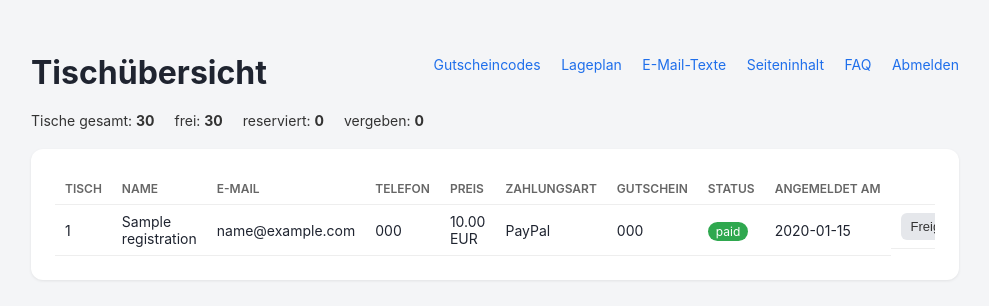
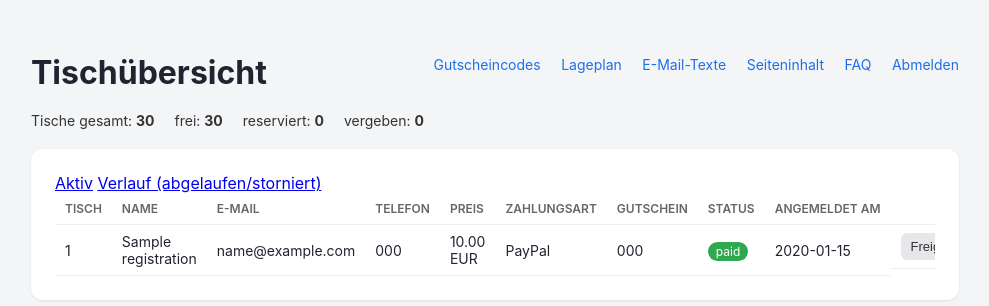
Before and after one commit to drag0n141/flohmarkt, a Flask app: page /admin in a window 1280 px wide. Shown: the top 306 px of the page, without its empty margins (145-1134 px from the left). Run offline with Flask 3, Linux system fonts and the light colour scheme; the visitor is signed in with stand-in values (Sample User, id 1); data comes from the database, SQL or seed files in the repository; tables that the repository leaves empty hold one stand-in row (values such as "Sample post").

Commit message:
Add history tab (view=active/history) for expired/cancelled registrations; hide Freigeben button for already-cancelled rows

```diff
--- a/templates/admin_dashboard.html
+++ b/templates/admin_dashboard.html
@@ -48,6 +48,10 @@
     {% endif %}
 
     <div class="card">
+      <div class="tabs">
+        <a href="{{ url_for('admin_dashboard') }}" class="{{ 'active' if view == 'active' else '' }}">Aktiv</a>
+        <a href="{{ url_for('admin_dashboard', view='history') }}" class="{{ 'active' if view == 'history' else '' }}">Verlauf (abgelaufen/storniert)</a>
+      </div>
       <div class="table-scroll">
         <table class="admin-table">
           <thead>
@@ -84,15 +88,17 @@
                   <button type="submit" class="secondary small">Zahlung bestätigen</button>
                 </form>
                 {% endif %}
+                {% if r.status != 'cancelled' %}
                 <form method="post" action="{{ url_for('admin_cancel', registration_id=r.id) }}"
                       onsubmit="return confirm('Tisch {{ r.table_number }} wirklich freigeben?');">
                   <input type="hidden" name="csrf_token" value="{{ csrf_token() }}">
                   <button type="submit" class="secondary small">Freigeben</button>
                 </form>
+                {% endif %}
               </td>
             </tr>
             {% else %}
-            <tr><td colspan="10">Noch keine Anmeldungen.</td></tr>
+            <tr><td colspan="10">{{ 'Noch keine abgelaufenen/stornierten Anmeldungen.' if view == 'history' else 'Noch keine Anmeldungen.' }}</td></tr>
             {% endfor %}
           </tbody>
         </table>
```
